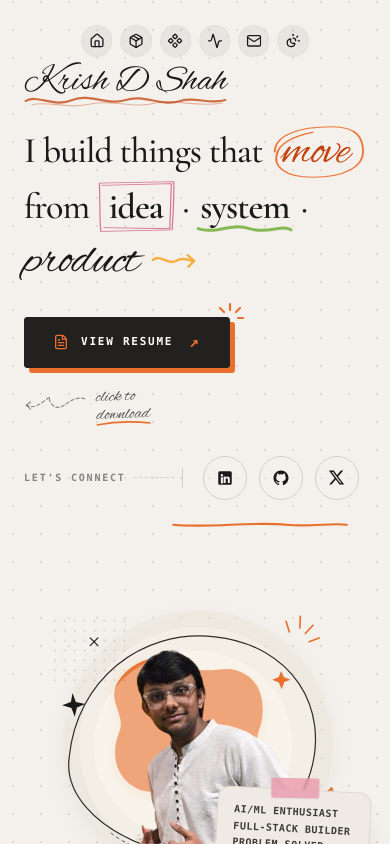
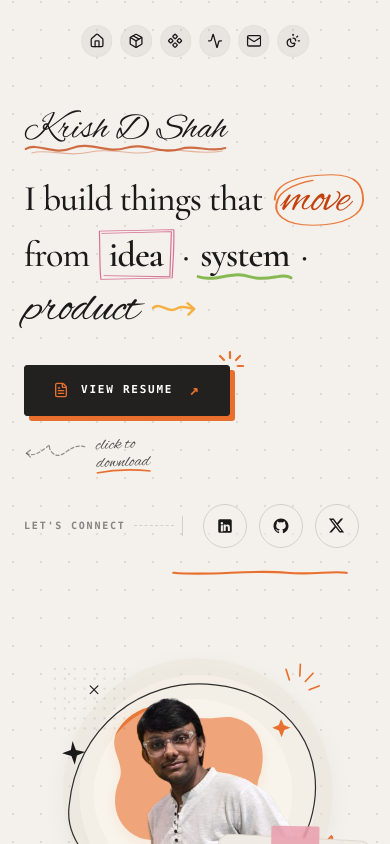
Before and after one commit to Krishdshah/portfoliov2, a Next.js app: page / in a window 390 px wide. Shown: the top 844 px of the page. Built offline with nearby package versions, Linux system fonts and the light colour scheme.

Commit message:
fix: increase top padding on mobile in Hero section to prevent dock overlap

```diff
--- a/components/Hero.tsx
+++ b/components/Hero.tsx
@@ -174,7 +174,7 @@ export default function Hero() {
   return (
     <section className="w-full border-b border-border-custom bg-transparent">
       {/* Statement & Badge Container */}
-      <div className="px-6 md:px-12 lg:px-20 py-16 md:py-24 grid grid-cols-1 lg:grid-cols-12 gap-12 lg:gap-8 items-center">
+      <div className="px-6 md:px-12 lg:px-20 pt-28 pb-16 md:py-24 grid grid-cols-1 lg:grid-cols-12 gap-12 lg:gap-8 items-center">
         {/* Left Column - Text Content */}
         <div className="lg:col-span-7 flex flex-col gap-6 md:gap-8">
           {/* Name signature */}
```
